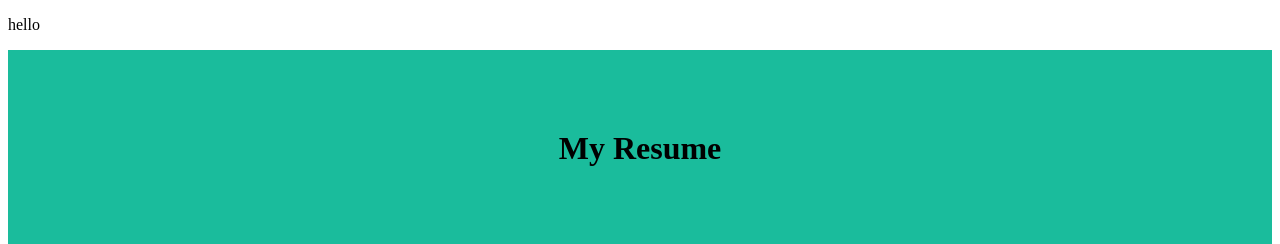
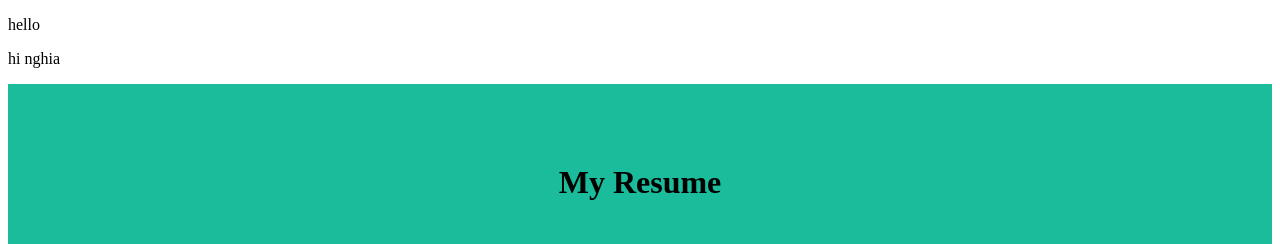
Before and after one commit to Dekisugi-2112/TKW, a plain HTML site: page index.html in a window 1280 px wide. Shown: the top 244 px of the page. Drawn offline with Linux system fonts and the light colour scheme.

Commit message:
add hi nghia in index.html
add hi nghia in body

```diff
--- a/index.html
+++ b/index.html
@@ -12,6 +12,7 @@
 </head>
 <body>
 	<p>hello</p>
+	<p>hi nghia</p>
 	<h1 id="menu_text">My Resume</h1>
 	<nav>
 		<a href="#contact" class="menu_left">About me</a>
```
